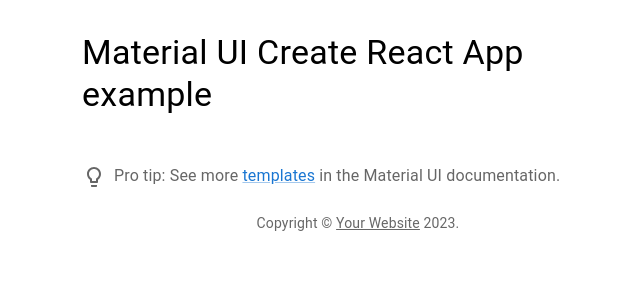
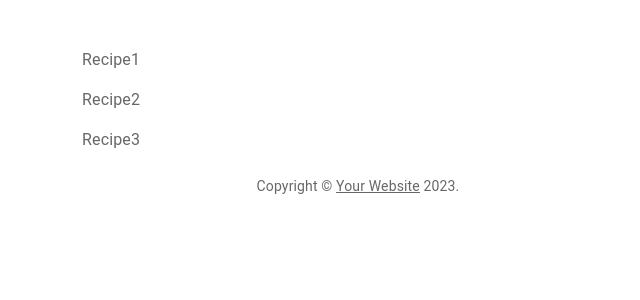
Before and after one commit to phasmaticmelancholy/MealPlanning, a React (Create React App) app in the folder MealPlanningUI/src/main/mealplanning-ui/: page / in a window 1280 px wide. Shown: the top 300 px of the page, without its empty margins (282-922 px from the left). Built offline with nearby package versions, Linux system fonts and the light colour scheme.

Commit message:
Getting the bones of the UI ready

```diff
--- a/MealPlanningUI/src/main/mealplanning-ui/src/ProTip.js
+++ /dev/null
@@ -1,23 +0,0 @@
-import * as React from 'react';
-import Link from '@mui/material/Link';
-import SvgIcon from '@mui/material/SvgIcon';
-import Typography from '@mui/material/Typography';
-
-function LightBulbIcon(props) {
-  return (
-    <SvgIcon {...props}>
-      <path d="M9 21c0 .55.45 1 1 1h4c.55 0 1-.45 1-1v-1H9v1zm3-19C8.14 2 5 5.14 5 9c0 2.38 1.19 4.47 3 5.74V17c0 .55.45 1 1 1h6c.55 0 1-.45 1-1v-2.26c1.81-1.27 3-3.36 3-5.74 0-3.86-3.14-7-7-7zm2.85 11.1l-.85.6V16h-4v-2.3l-.85-.6C7.8 12.16 7 10.63 7 9c0-2.76 2.24-5 5-5s5 2.24 5 5c0 1.63-.8 3.16-2.15 4.1z" />
-    </SvgIcon>
-  );
-}
-
-export default function ProTip() {
-  return (
-    <Typography sx={{ mt: 6, mb: 3 }} color="text.secondary">
-      <LightBulbIcon sx={{ mr: 1, verticalAlign: 'middle' }} />
-      {'Pro tip: See more '}
-      <Link href="https://mui.com/material-ui/getting-started/templates/">templates</Link>
-      {' in the Material UI documentation.'}
-    </Typography>
-  );
-}
--- a/MealPlanningUI/src/main/mealplanning-ui/src/App.js
+++ b/MealPlanningUI/src/main/mealplanning-ui/src/containers/App.js
@@ -3,7 +3,7 @@
 import Typography from '@mui/material/Typography';
 import Box from '@mui/material/Box';
 import Link from '@mui/material/Link';
-import ProTip from './ProTip';
+import Recipe from './Recipe';
 
 function Copyright() {
   return (
@@ -22,10 +22,7 @@
   return (
     <Container maxWidth="sm">
       <Box sx={{ my: 4 }}>
-        <Typography variant="h4" component="h1" gutterBottom>
-          Material UI Create React App example
-        </Typography>
-        <ProTip />
+        <Recipe />
         <Copyright />
       </Box>
     </Container>
--- /dev/null
+++ b/MealPlanningUI/src/main/mealplanning-ui/src/containers/Recipe.js
@@ -0,0 +1,16 @@
+import * as React from 'react';
+import SvgIcon from '@mui/material/SvgIcon';
+import Typography from '@mui/material/Typography';
+import Stack from '@mui/material/Stack';
+
+export default function Recipe() {
+  var recipes = ['Recipe1', 'Recipe2', 'Recipe3'];
+
+  return (
+    <Typography sx={{ mt: 6, mb: 3 }} color="text.secondary">
+        <Stack spacing = {2}>
+            {recipes.map(recipe => <div>{recipe}</div>)}
+        </Stack>
+    </Typography>
+  );
+}
--- a/MealPlanningUI/src/main/mealplanning-ui/src/index.js
+++ b/MealPlanningUI/src/main/mealplanning-ui/src/index.js
@@ -2,7 +2,7 @@
 import * as ReactDOM from 'react-dom/client';
 import CssBaseline from '@mui/material/CssBaseline';
 import { ThemeProvider } from '@mui/material/styles';
-import App from './App';
+import App from './containers/App';
 
 const rootElement = document.getElementById('root');
 const root = ReactDOM.createRoot(rootElement);
```
